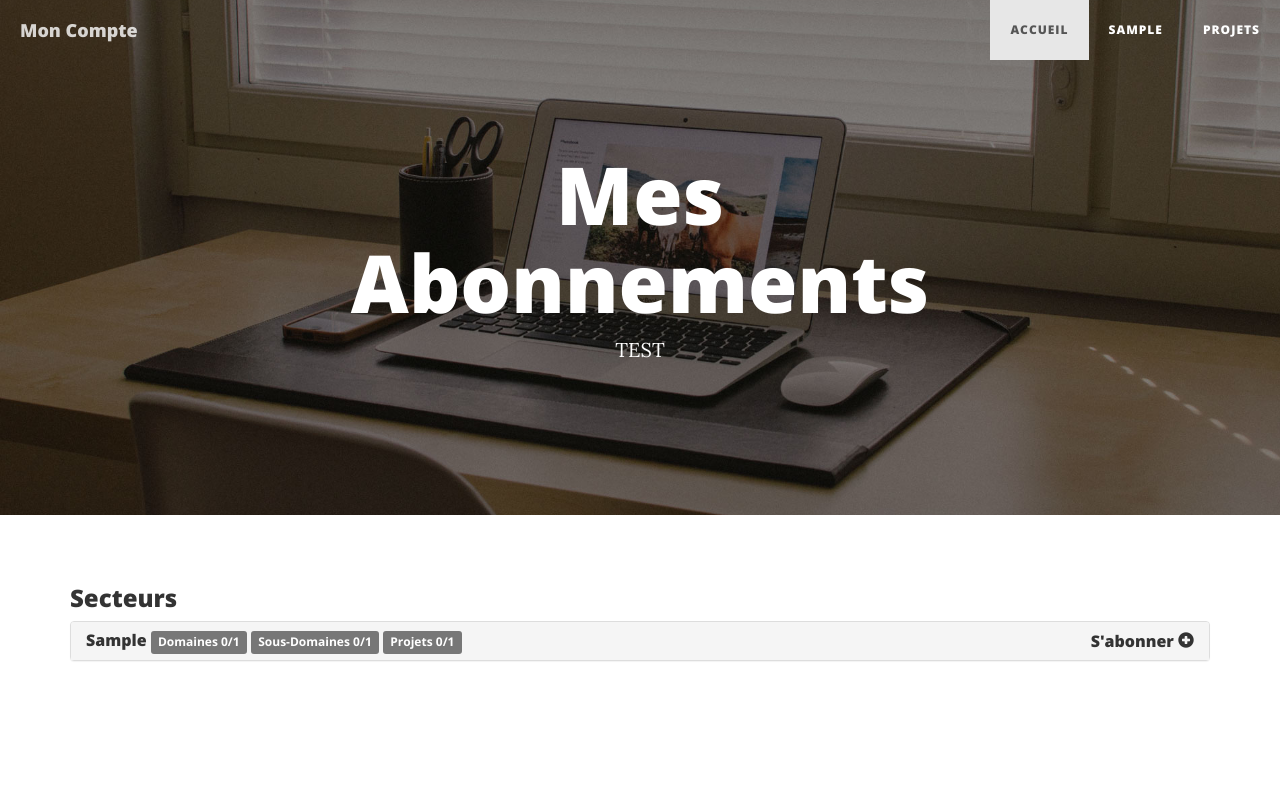
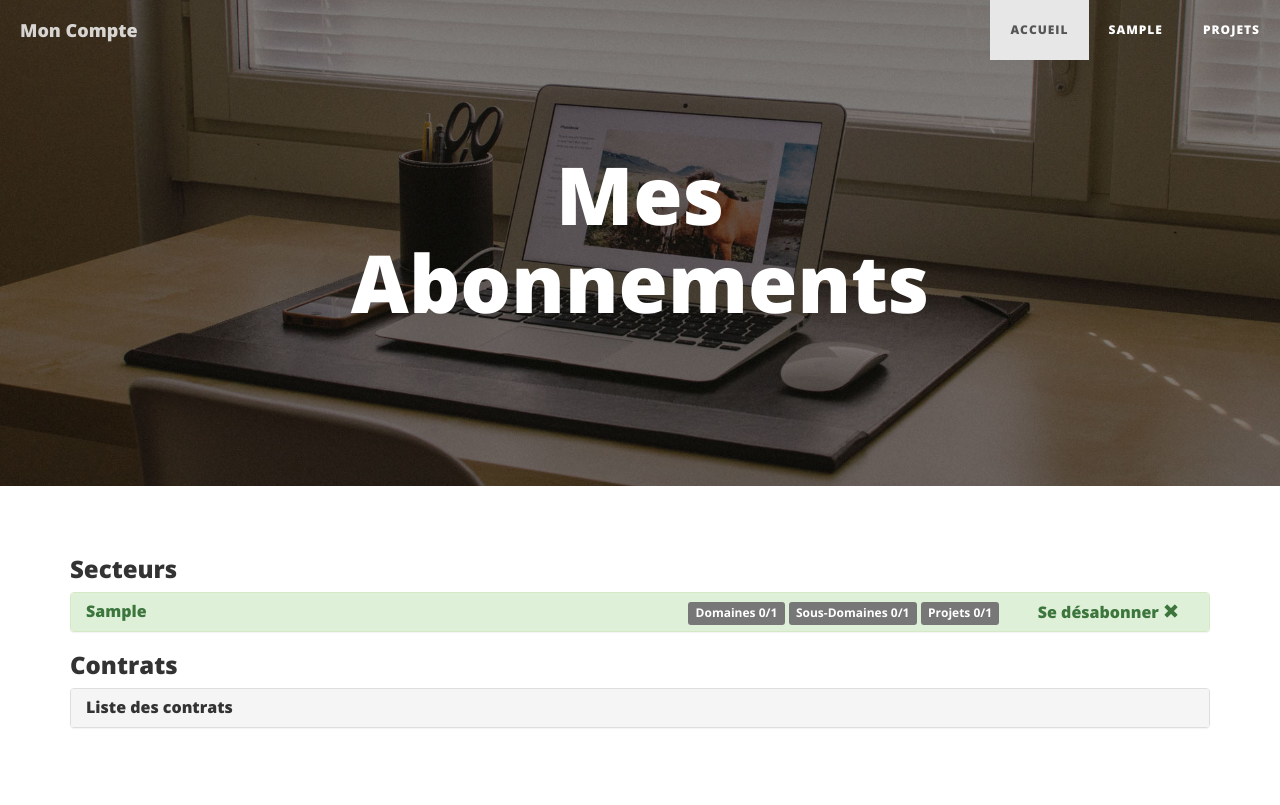
Before and after one commit to FlorianSpadaro/ATR-BDC, a PHP site: page /mesAbonnements.php in a window 1280 px wide. Before the commit the page ends 661 px from the top, so only its background shows below. Run offline with PHP 8.4, Linux system fonts and the light colour scheme; the visitor is signed in with stand-in values (Sample User, id 1); tables that the repository leaves empty or names only in its code hold one stand-in row (values such as "Sample post"); some libraries are stand-ins or nearby versions.

Commit message:
avancement mesAbonnements.php mais il y a encore des erreurs

```diff
--- /dev/null
+++ b/API/addAbonnement.php
@@ -0,0 +1,4 @@
+<?php
+	require_once("fonctions.php");
+	echo addAbonnement($_POST["utilisateur_id"], $_POST["secteur_id"], $_POST["domaine_id"], $_POST["sous_domaine_id"], $_POST["projet_id"], $_POST["contrat_id"]);
+?>
--- a/API/fonctions.php
+++ b/API/fonctions.php
@@ -1,14 +1,40 @@
 <?php
+	function removeAbonnementById($id)
+	{
+		include("connexionBdd.php");
+		try{
+			$req = $bdd->prepare("DELETE FROM abonnement WHERE id = ?");
+			$reponse = $req->execute(array($id));
+		}catch(Exception $e){
+			$reponse = false;
+		}
+		return json_encode($reponse);
+	}
+
+	function addAbonnement($idUser, $idSecteur, $idDomaine, $idSousDomaine, $idProjet, $idContrat)
+	{
+		include("connexionBdd.php");
+
+		try{
+			$req = $bdd->prepare("INSERT INTO abonnement(utilisateur_id, secteur_id, domaine_id, sous_domaine_id, projet_id, contrat_id) VALUES(?, ?, ?, ?, ?, ?)");
+			$reponse = $req->execute(array($idUser, $idSecteur, $idDomaine, $idSousDomaine, $idProjet, $idContrat));
+		}catch(Exception $e){
+			$reponse = false;
+		}
+		return json_encode($reponse);
+	}
+
 	function getAbonnementsByUtilisateurId($id)
 	{
 		include("connexionBdd.php");
 
 		$abonnements = null;
 		$i = 0;
-		$req = $bdd->prepare("SELECT secteur_id, domaine_id, sous_domaine_id, projet_id, contrat_id FROM abonnement WHERE utilisateur_id = ?");
+		$req = $bdd->prepare("SELECT id, secteur_id, domaine_id, sous_domaine_id, projet_id, contrat_id FROM abonnement WHERE utilisateur_id = ?");
 		$req->execute(array($id));
 		while($data = $req->fetch())
 		{
+			$abonnements[$i]["id"] = $data["id"];
 			$abonnements[$i]["secteur_id"] = $data["secteur_id"];
 			$abonnements[$i]["domaine_id"] = $data["domaine_id"];
 			$abonnements[$i]["sous_domaine_id"] = $data["sous_domaine_id"];
--- /dev/null
+++ b/API/removeAbonnementById.php
@@ -0,0 +1,4 @@
+<?php
+	require_once("fonctions.php");
+	echo removeAbonnementById($_POST["abonnement_id"]);
+?>
--- a/mesAbonnements.php
+++ b/mesAbonnements.php
@@ -3,7 +3,6 @@
 
     $secteurs = json_decode(getSecteursDomainesSousDomainesProjets());
     $contrats = json_decode(getContrats());
-    $abonnements = json_decode(getAbonnementsByUtilisateurId($_SESSION["user_id"]));
 ?>
 
 <!DOCTYPE html>
@@ -37,6 +36,15 @@
         <script src="https://oss.maxcdn.com/libs/respond.js/1.4.2/respond.min.js"></script>
     <![endif]-->
 
+        <style>
+            .abonner, .desabonner{
+                text-align: right;
+            }
+            .etiquettes{
+                margin-right: 10px;
+            }
+        </style>
+
     </head>
 
     <body>
@@ -46,7 +54,7 @@
                     <div class="col-lg-8 col-lg-offset-2 col-md-10 col-md-offset-1">
                         <div class="site-heading">
                             <h1>Mes Abonnements</h1>
-                            <span class="meta">TEST</span>
+                            <span class="meta"></span>
                         </div>
                     </div>
                 </div>
@@ -63,16 +71,16 @@
                 foreach($secteurs as $secteur)
                 {
                     ?>
-                    <div class="panel panel-default">
+                    <div class="panel panel-default" id="enteteSecteur<?php echo $secteur->id ?>">
                         <div class="panel-heading">
                             <h3 class="panel-title">
                                 <a href="#panelSecteur<?php echo $secteur->id ?>" data-toggle="collapse" data-parent="#secteurs" class="lienPanel"> <?php echo $secteur->libelle ?> </a>
-                                    <span>
+                                <a href="#" class="pull-right abonner col-lg-2" id="secteur-<?php echo $secteur->id ?>">S'abonner <span class="glyphicon glyphicon-plus-sign"></span></a>
+                                    <span class="pull-right etiquettes">
                                         <span class="label label-default">Domaines <span>0</span>/<?php echo $secteur->nbDomaines ?></span>
                                         <span class="label label-default">Sous-Domaines <span>0</span>/<?php echo $secteur->nbSousDomaines ?></span>
                                         <span class="label label-default">Projets <span>0</span>/<?php echo $secteur->nbProjets ?></span>
                                     </span>
-                                    <a href="#" class="pull-right">S'abonner <span class="glyphicon glyphicon-plus-sign"></span></a>
                             </h3>
                         </div>
                         <div id="panelSecteur<?php echo $secteur->id ?>" class="panel-collapse collapse in">
@@ -90,15 +98,15 @@
                                         foreach($secteur->domaine as $domaine)
                                         {
                                             ?>
-                                            <div class="panel panel-default">
+                                            <div class="panel panel-default" id="enteteDomaine<?php echo $domaine->id ?>">
                                                 <div class="panel-heading">
                                                     <h3 class="panel-title">
-                                                        <a href="#panelDomaine<?php echo $domaine->id ?>" data-toggle="collapse" data-parent="#domainesSecteur<?php echo $secteur->id ?>" class="lienPanel"> <?php echo $domaine->libelle ?> </a>
-                                                        <span>
+                                                        <a href="#panelDomaine<?php echo $domaine->id ?>" data-toggle="collapse" data-parent="#domainesSecteur<?php echo $secteur->id ?>" class="lienPanel" title="<?php echo $domaine->description ?>"> <?php echo $domaine->libelle ?> </a>
+                                                        <a href="#" class="pull-right abonner col-lg-2" id="domaine-<?php echo $domaine->id ?>">S'abonner <span class="glyphicon glyphicon-plus-sign"></span></a>
+                                                        <span class="pull-right etiquettes">
                                                             <span class="label label-default">Sous-Domaines <span>0</span>/<?php echo $domaine->nbSousDomaines ?></span>
                                                             <span class="label label-default">Projets <span>0</span>/<?php echo $domaine->nbProjets ?></span>
                                                         </span>
-                                                        <a href="#" class="pull-right">S'abonner <span class="glyphicon glyphicon-plus-sign"></span></a>
                                                     </h3>
                                                 </div>
                                                 <div id="panelDomaine<?php echo $domaine->id ?>" class="panel-collapse collapse in">
@@ -116,14 +124,14 @@
                                                                 foreach($domaine->sous_domaine as $sousDomaine)
                                                                 {
                                                                     ?>
-                                                                    <div class="panel panel-default">
+                                                                    <div class="panel panel-default" id="enteteSousDomaine<?php echo $sousDomaine->id ?>">
                                                                         <div class="panel-heading">
                                                                             <h3 class="panel-title">
-                                                                                <a href="#panelSousDomaine<?php echo $sousDomaine->id ?>" data-toggle="collapse" data-parent="#sousDomainesDomaine<?php echo $domaine->id ?>" class="lienPanel"> <?php echo $sousDomaine->libelle ?> </a>
-                                                                                <span>
+                                                                                <a href="#panelSousDomaine<?php echo $sousDomaine->id ?>" data-toggle="collapse" data-parent="#sousDomainesDomaine<?php echo $domaine->id ?>" class="lienPanel" title="<?php echo $sousDomaine->description ?>"> <?php echo $sousDomaine->libelle ?> </a>
+                                                                                <a href="#" class="pull-right abonner col-lg-2" id="sousDomaine-<?php echo $sousDomaine->id ?>">S'abonner <span class="glyphicon glyphicon-plus-sign"></span></a>
+                                                                                <span class="pull-right etiquettes">
                                                                                     <span class="label label-default">Projets <span>0</span>/<?php echo $sousDomaine->nbProjets ?></span>
                                                                                 </span>
-                                                                                <a href="#" class="pull-right">S'abonner <span class="glyphicon glyphicon-plus-sign"></span></a>
                                                                             </h3>
                                                                         </div>
                                                                         <div id="panelSousDomaine<?php echo $sousDomaine->id ?>" class="panel-collapse collapse in">
@@ -140,11 +148,11 @@
                                                                                         foreach($sousDomaine->projet as $projet)
                                                                                         {
                                                                                             ?>
-                                                                                            <div class="list-group-item">
+                                                                                            <div class="list-group-item" id="enteteProjet<?php echo $projet->id ?>">
                                                                                                 <a href="#" title="<?php echo $projet->description ?>">
                                                                                                     <?php echo $projet->titre ?>
                                                                                                 </a>
-                                                                                                <a href="#" class="pull-right">S'abonner <span class="glyphicon glyphicon-plus-sign"></span></a>
+                                                                                                <a href="#" class="pull-right abonner col-lg-2" id="projet-<?php echo $projet->id ?>">S'abonner <span class="glyphicon glyphicon-plus-sign"></span></a>
                                                                                             </div>
                                                                                             <?php
                                                                                         }
@@ -182,95 +190,47 @@
             ?>
             </div>
 
-<!--
-           <div class="panel-group" id="accordeon">
-                <h3> Secteurs</h3>
+            <div class="panel-group" id="contrats">
+                <h3> Contrats</h3>
+                <?php
+                if(isset($contrats) && ($contrats != null))
+                {
+                    ?>
                     <div class="panel panel-default">
                         <div class="panel-heading">
                             <h3 class="panel-title">
-                      <a href="#item1" data-toggle="collapse" data-parent="#accordeon"> Accordéon </a>
-                        <span>
-                            <span class="label label-default">Domaines <span>0</span>/100</span>
-                            <span class="label label-default">Sous-Domaines <span>0</span>/100</span>
-                            <span class="label label-default">Projets <span>0</span>/10000</span>
-                        </span>
-                        <a href="#" class="pull-right">S'abonner <span class="glyphicon glyphicon-plus-sign"></span></a>
-
+                                <a href="#listeContrats" data-toggle="collapse" data-parent="#contrats" class="lienPanel"> Liste des contrats </a>
                             </h3>
                         </div>
-                  <div id="item1" class="panel-collapse collapse in">
+                        <div id="listeContrats" class="panel-collapse collapse in">
                             <div class="panel-body">
-
-
- Premier conteneur enfant
-
-                        <div class="panel-group">
-                            <h3> Domaines</h3>
-                            <div class="panel panel-default">
-                              <div class="panel-heading">
-                                <h3 class="panel-title">
-                                  <a href="#item11" data-toggle="collapse"> Accordéon </a>
-                                </h3>
+                                <div class="list-group">
+                                    <?php
+                                    foreach($contrats as $contrat)
+                                    {
+                                        ?>
+                                        <div class="list-group-item" id="enteteContrat<?php echo $contrat->id ?>">
+                                            <img width="50" height="50" src="<?php echo $contrat->miniature->url ?>" />
+                                            <a href="#">
+                                                <?php echo $contrat->libelle ?>
+                                            </a>
+                                            <a href="#" class="pull-right abonner col-lg-2" id="contrat-<?php $contrat->id ?>">S'abonner <span class="glyphicon glyphicon-plus-sign"></span></a>
                                         </div>
-                              <div id="item11" class="panel-collapse collapse in">
-                                <div class="panel-body"> Ce plugin permet de créer des effets "accordéon" totalement paramétrables</div>
-                              </div>
-                            </div>
-                            <div class="panel panel-default">
-                              <div class="panel-heading">
-                                <h3 class="panel-title">
-                                  <a href="#item12" data-toggle="collapse"> Fenêtre modale </a>
-                                </h3>
-                              </div>
-                              <div id="item12" class="panel-collapse collapse">
-                                <div class="panel-body"> Ce plugin permet de créer des fenêtres modales élégantes avec une grande simplicité. </div>
-                              </div>
-                            </div>
-                            <div class="panel panel-default">
-                              <div class="panel-heading">
-                                <h3 class="panel-title">
-                                  <a href="#item13" data-toggle="collapse"> Carousel </a>
-                                </h3>
-                              </div>
-                              <div id="item13" class="panel-collapse collapse">
-                                <div class="panel-body"> Ce plugin permet de faire défiler des images ou des vidéo, ou tout autre élément média avec une mise
-                            en forme esthétique </div>
+                                        <?php
+                                    }
+                                    ?>
                                 </div>
                             </div>
                         </div>
-
-
-
+                    </div>
+                    <?php
+                }
+                ?>
+            </div>
 
         </div>
-                  </div>
-                </div>
-                <div class="panel panel-success">
-                  <div class="panel-heading">
-                    <h3 class="panel-title">
-                      <a href="#item2" data-toggle="collapse" data-parent="#accordeon"> Fenêtre modale </a>
-                      <a href="#" class="pull-right">Se désabonner <span class="glyphicon glyphicon-ok-sign"></span></a>
-                    </h3>
-                  </div>
-                  <div id="item2" class="panel-collapse collapse">
-                    <div class="panel-body"> Ce plugin permet de créer des fenêtres modales élégantes avec une grande simplicité. </div>
-                  </div>
-                </div>
-                <div class="panel panel-default">
-                  <div class="panel-heading">
-                    <h3 class="panel-title">
-                      <a href="#item3" data-toggle="collapse" data-parent="#accordeon"> Carousel </a>
-                    </h3>
-                  </div>
-                  <div id="item3" class="panel-collapse collapse">
-                    <div class="panel-body"> Ce plugin permet de faire défiler des images ou des vidéo, ou tout autre élément média avec une mise
-                en forme esthétique </div>
-                </div>
-              </div>
-            </div>-->
-
-
-        </div>
+        <br/>
+        <br/>
 
         <!--  Footer -->
 
```
Also changed, not shown: js/myJs/mesAbonnements.js (+91 -0 lines). Lines whose indentation alone changed are shown as unchanged.
